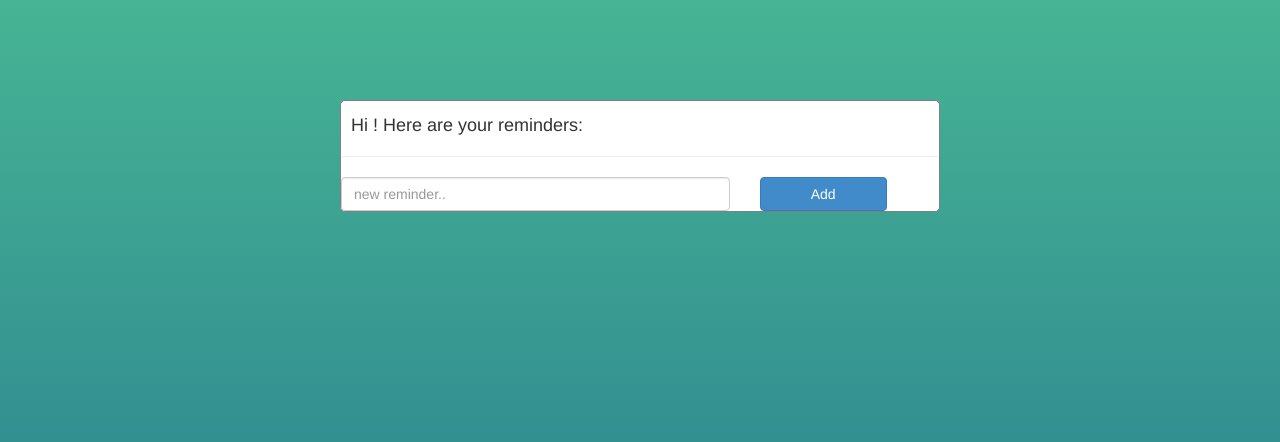
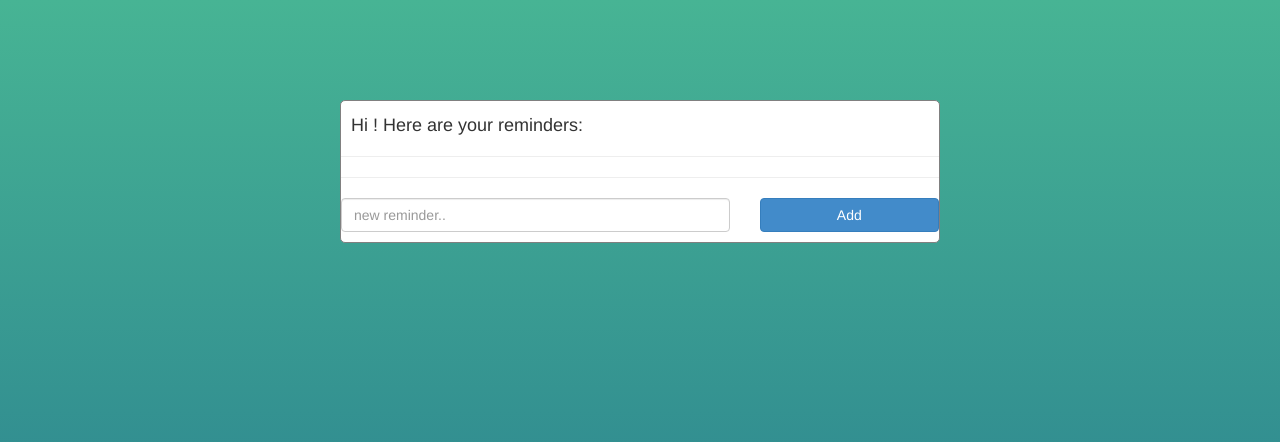
Before and after one commit to phouse512/crowdsource-refactor, a Flask app: template reminder/templates/dashboard.html in a window 1280 px wide. Shown: the top 442 px of the page. Run offline with Flask 2, Linux system fonts and the light colour scheme; the template is opened without the code that fills it, so the values that code supplies are empty; some libraries are stand-ins or nearby versions.

Commit message:
please work

```diff
--- a/reminder/templates/dashboard.html
+++ b/reminder/templates/dashboard.html
@@ -14,11 +14,12 @@
 		{% endfor %}
 	</ul>
 
-	<div class="row">
+	<hr />
+	<div style="margin-bottom: 10px;" class="row">
 		<div class="col-lg-8 col-md-8">
 			<input type="text" class="form-control" placeholder="new reminder.." />
 		</div>
-		<div class="col-lg-3 col-md-3">
+		<div class="col-lg-4 col-md-4">
 			<button class="btn btn-block btn-primary">Add</button>
 		</div>
 	</div>
```
